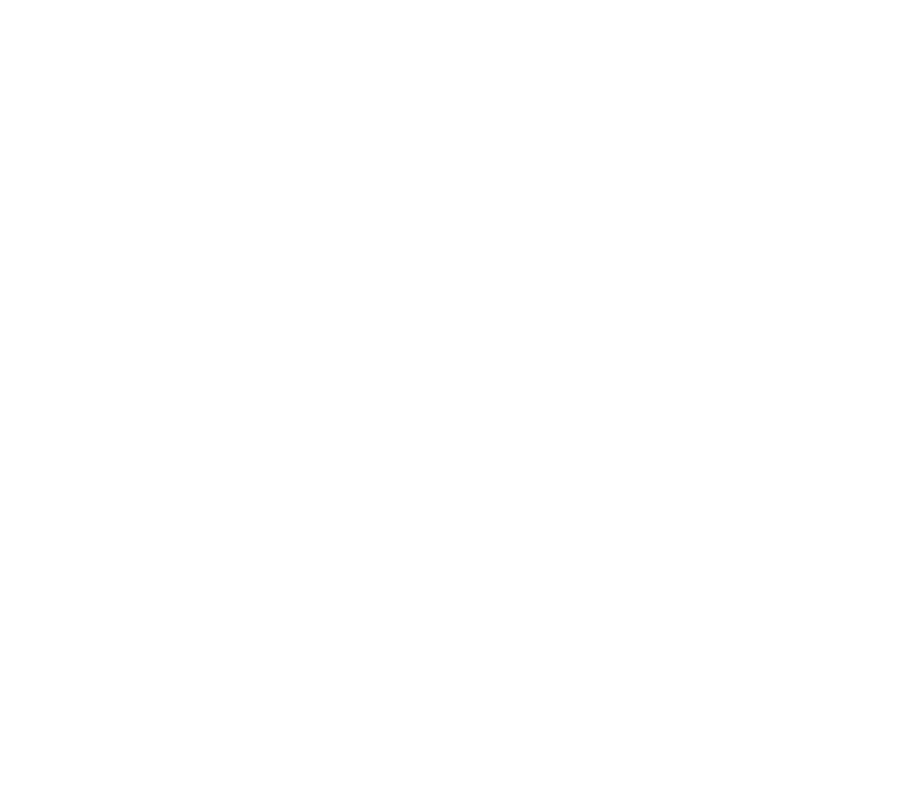
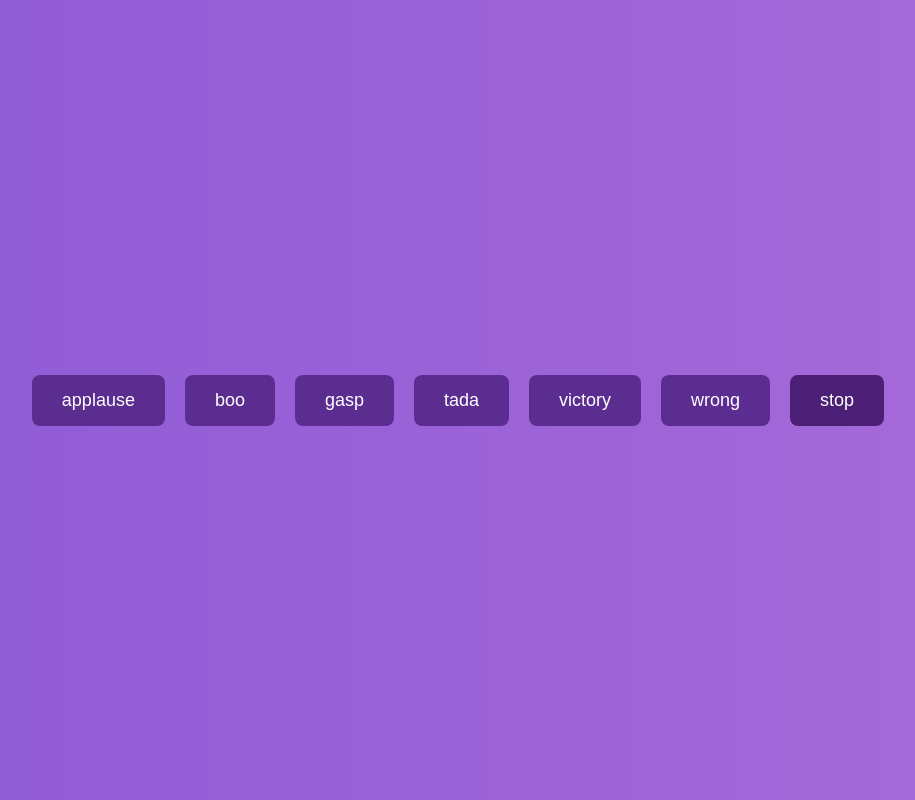
Before and after one commit to acciojob/Soundbar-KIRTIRAI-SLIET, a website: page main.html in a window 1280 px wide. Shown: the whole page, without its empty margins (182-1097 px from the left). Drawn offline with Linux system fonts and the light colour scheme.

Commit message:
created a submission

```diff
--- a/main.html
+++ b/main.html
@@ -1,16 +1,19 @@
 <!DOCTYPE html>
-
 <html>
-
 <head>
 	<link rel="stylesheet" href="styles.css">
 </head>
-
 <body>
 	<!-- the entire body must be written by student -->
-    <script type="text/javascript" src="./script.js">
-</script>
-
+	<div id="buttons">
+      <button class="btn">applause</button>
+      <button class="btn">boo</button>
+      <button class="btn">gasp</button>
+      <button class="btn">tada</button>
+      <button class="btn">victory</button>
+      <button class="btn">wrong</button>
+      <button class="btn stop">stop</button>
+    </div>
+    <script type="text/javascript" src="./script.js"></script>
 </body>
-
 </html>
--- a/script.js
+++ b/script.js
@@ -1 +1,28 @@
 //your JS code here. If required.
+const sounds = ["applause", "boo", "gasp", "tada", "victory", "wrong"];
+const buttons = document.querySelectorAll(".btn");
+
+let currentAudio = null;
+
+buttons.forEach(button => {
+  button.addEventListener("click", () => {
+    const sound = button.innerText;
+
+    if (button.classList.contains("stop")) {
+      if (currentAudio) {
+        currentAudio.pause();
+        currentAudio.currentTime = 0;
+      }
+      return;
+    }
+
+    if (currentAudio) {
+      currentAudio.pause();
+      currentAudio.currentTime = 0;
+    }
+
+    const audio = new Audio(`sounds/${sound}.mp3`);
+    currentAudio = audio;
+    audio.play();
+  });
+});
--- a/styles.css
+++ b/styles.css
@@ -1 +1,33 @@
 /*  your css code here. If applicable */
+body {
+  margin: 0;
+  height: 100vh;
+  display: flex;
+  justify-content: center;
+  align-items: center;
+  background: linear-gradient(to right, #8e5ad7, #a86bd8);
+  font-family: sans-serif;
+}
+
+#buttons {
+  display: flex;
+  gap: 20px;
+}
+
+.btn {
+  background-color: #5c2d91;
+  color: white;
+  border: none;
+  padding: 15px 30px;
+  font-size: 18px;
+  border-radius: 8px;
+  cursor: pointer;
+}
+
+.btn:hover {
+  opacity: 0.9;
+}
+
+.stop {
+  background-color: #4a1f75;
+}
```
